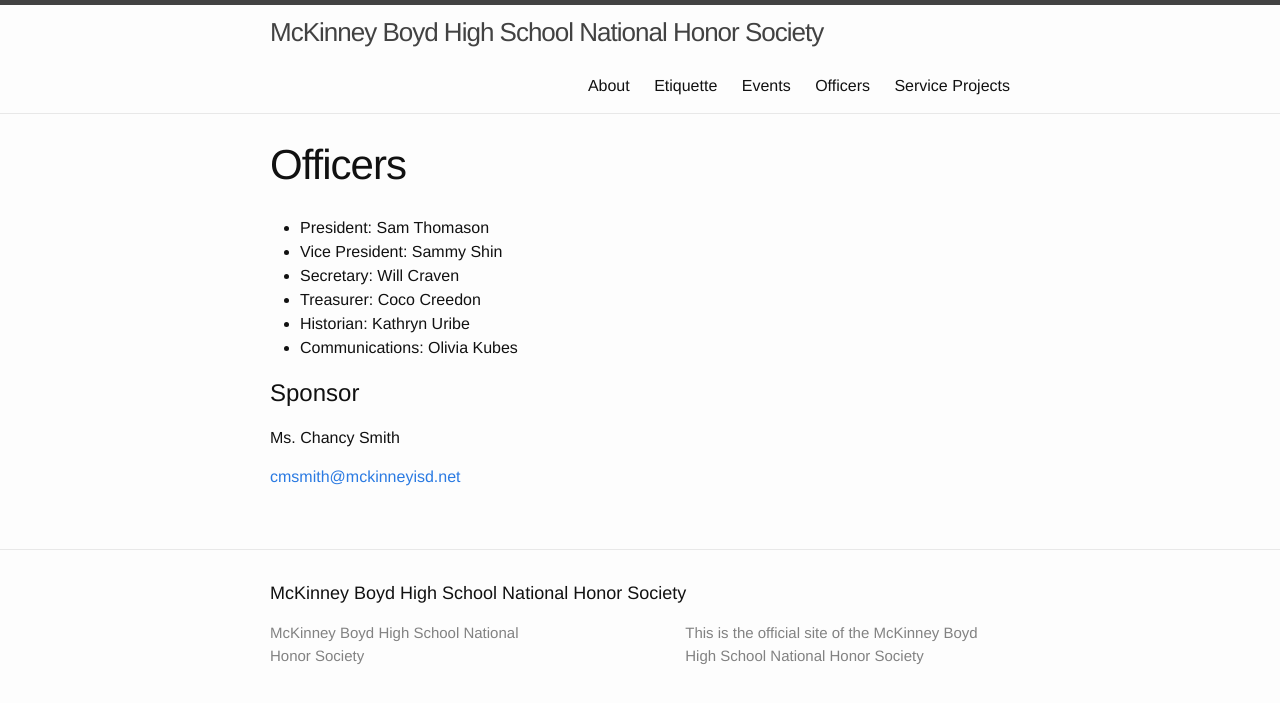
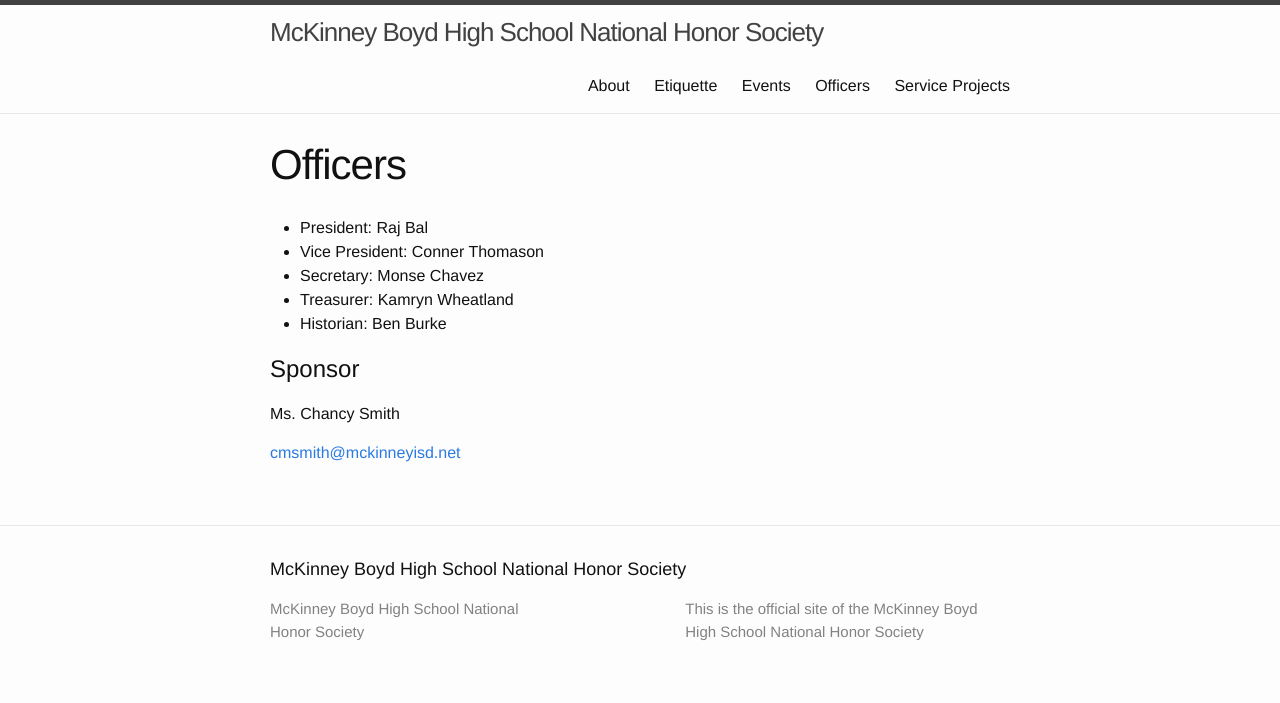
Before and after one commit to mbhs-nhs/mbhs-nhs.github.io, a Jekyll site: the page built from officers.md, in a window 1280 px wide. Shown: the top 703 px of the page. Built offline with Jekyll 4.4.1, drawn with Linux system fonts in a browser that asks for light colours.

Commit message:
Update officers.md

```diff
--- a/officers.md
+++ b/officers.md
@@ -3,12 +3,12 @@
 title: Officers
 ---
 
-* President: Sam Thomason
-* Vice President: Sammy Shin
-* Secretary: Will Craven
-* Treasurer: Coco Creedon
-* Historian: Kathryn Uribe
-* Communications: Olivia Kubes
+* President: Raj Bal
+* Vice President: Conner Thomason
+* Secretary: Monse Chavez
+* Treasurer: Kamryn Wheatland
+* Historian: Ben Burke
+
 
 # Sponsor
 
```
